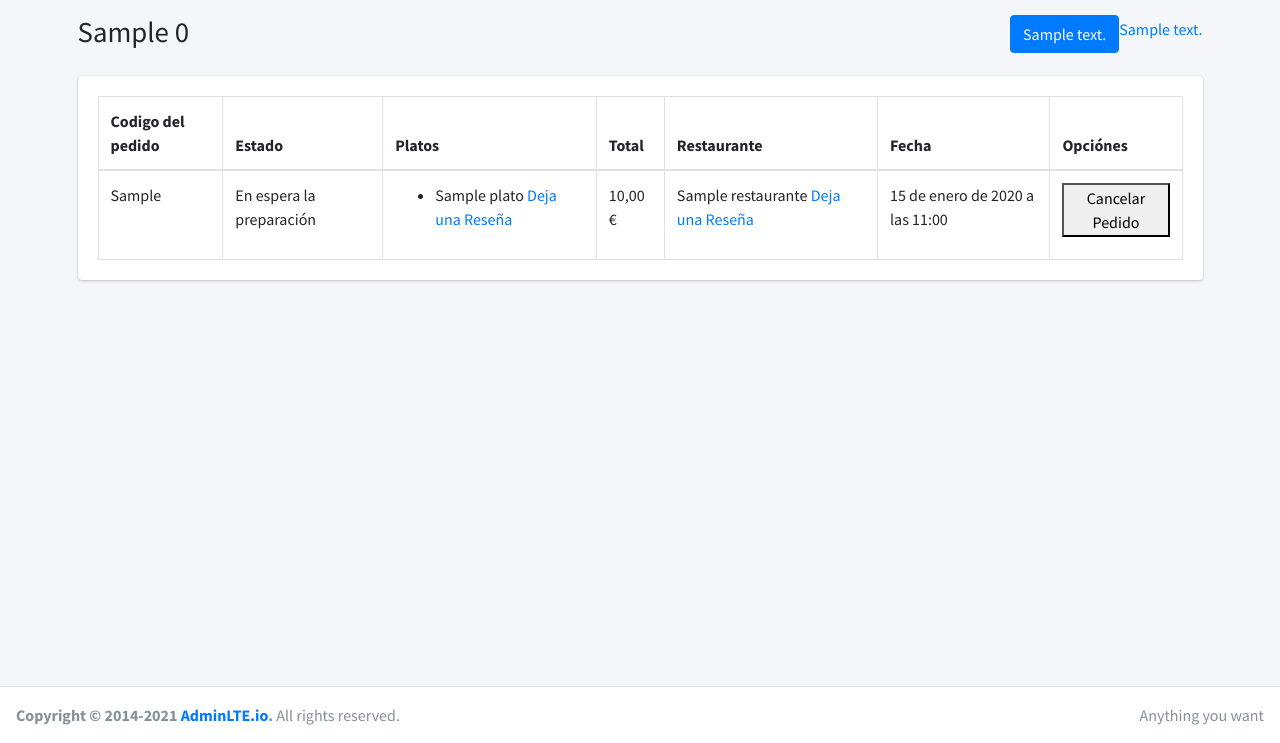
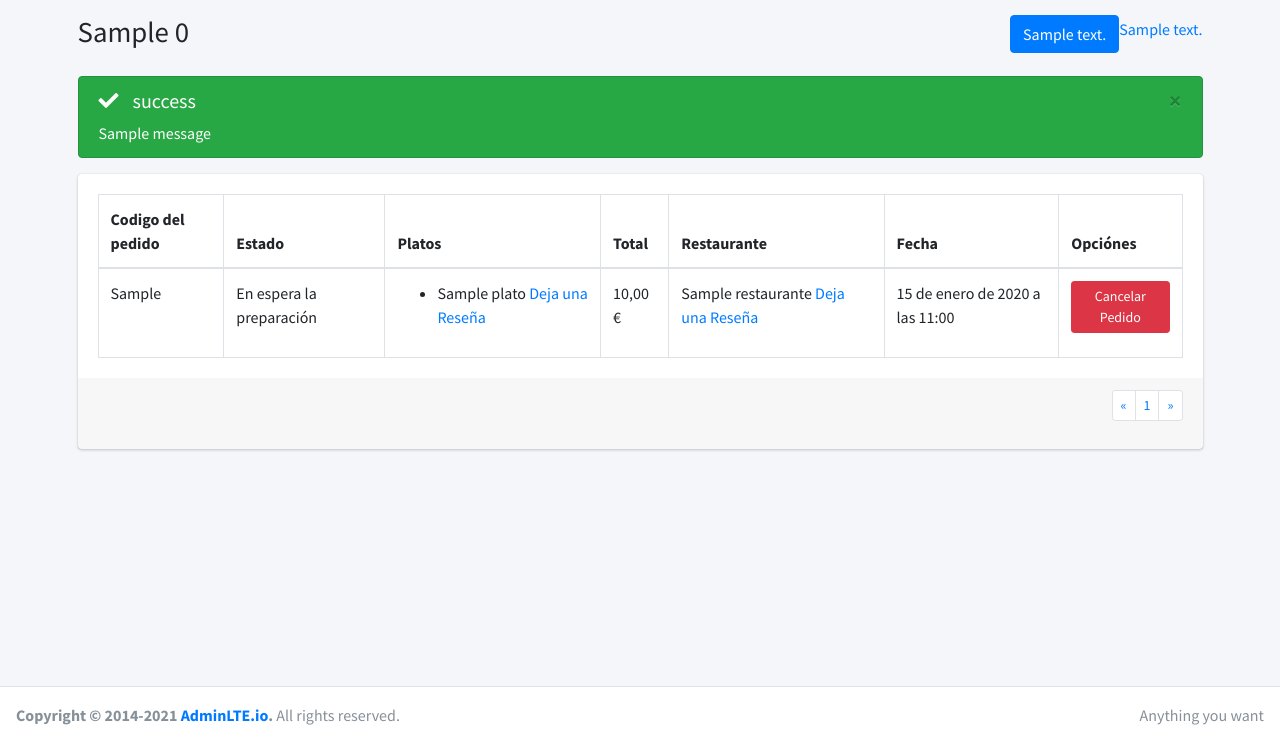
Before and after one commit to TiberiuPaiu/sistemdelivereat, a Django app: template templates/cliente/pedido/listado_pedidos.html in a window 1280 px wide. Shown: the part 57-800 px from the top of the page. Run offline with Django 5.2, Linux system fonts and the light colour scheme; tables that the repository leaves empty hold one stand-in row (values such as "Sample post"); the template is opened without the code that fills it: values that come from a table or form of the project are taken from there, most other values are stand-ins (such as "Sample title", 1, 10 or a date in 2020); one stand-in notice (Sample message) is shown; some libraries are stand-ins or nearby versions.

Commit message:
Paginación pedidos

```diff
--- a/templates/cliente/pedido/listado_pedidos.html
+++ b/templates/cliente/pedido/listado_pedidos.html
@@ -16,6 +16,16 @@
 {% block content %}
 <div class="content">
 <div class="container">
+
+    {% if messages %}
+      {% for message in messages %}
+      <div {% if message.tags %} class="alert alert-{% if message.tags == 'error' %}danger{% else %}{{ message.tags }}{% endif %} alert-dismissible" {% endif %}>
+      <button  type="button" class="close" data-dismiss="alert" aria-hidden="true">&times;</button>
+      <h5><i class="icon fas fa-check"></i> {{ message.tags }}</h5>
+      {{ message }}
+   </div>
+   {% endfor %}
+   {% endif %}
 
    <div class="row">
 
@@ -42,6 +52,7 @@
     </tr>
   </thead>
   <tbody>
+  {% if pedidos %}
     {% for pedido in pedidos %}
     <tr>
     <td>{{ pedido.codigo_pedido }}</td>
@@ -63,16 +74,54 @@
              {% if pedido.estado == 'espera_preparacion' %}
     <a  href="{% url 'myapp:cancelar_pedido' pedido.id %}">
 
-        <button >Cancelar Pedido</button>
+        <button class="btn btn-sm btn-danger">Cancelar Pedido</button>
     </a>
 {% endif %}
 
          </td>
     </tr>
     {% endfor %}
+
+   {% else %}
+                                    <tr>
+                                        <td colspan="7">No hay ningún pedido en este momento.</td>
+                                    </tr>
+                                {% endif %}
   </tbody>
         </table>
+
+
     </div>
+
+  <div class="card-footer">
+       <ul class="pagination pagination-sm d-flex justify-content-end">
+                        {% if is_paginated %}
+                        {% if page_obj.has_previous %}
+                        <li class="page-item">
+                           <a class="page-link" href="?page=1">&laquo;</a>
+                        </li>
+                        <li class="page-item">
+                           <a class="page-link" href="?page={{ page_obj.previous_page_number }}">{{ page_obj.previous_page_number }}</a>
+                        </li>
+                        {% endif %}
+                        <li class="page-item active">
+                           <a class="page-link" href="?page={{ page_obj.number }}">{{ page_obj.number }}</a>
+                        </li>
+                        {% if page_obj.has_next %}
+                        <li class="page-item">
+                           <a class="page-link" href="?page={{ page_obj.next_page_number }}">{{ page_obj.next_page_number }}</a>
+                        </li>
+                        <li class="page-item">
+                           <a class="page-link" href="?page={{ page_obj.paginator.num_pages }}">&raquo;</a>
+                        </li>
+                        {% endif %}
+                        {% else %}
+                        <li class="page-item"><a class="page-link" href="#">&laquo;</a></li>
+                        <li class="page-item"><a class="page-link" href="#">1</a></li>
+                        <li class="page-item"><a class="page-link" href="#">&raquo;</a></li>
+                        {% endif %}
+                     </ul>
+  </div>
   </div>
 
 
```
